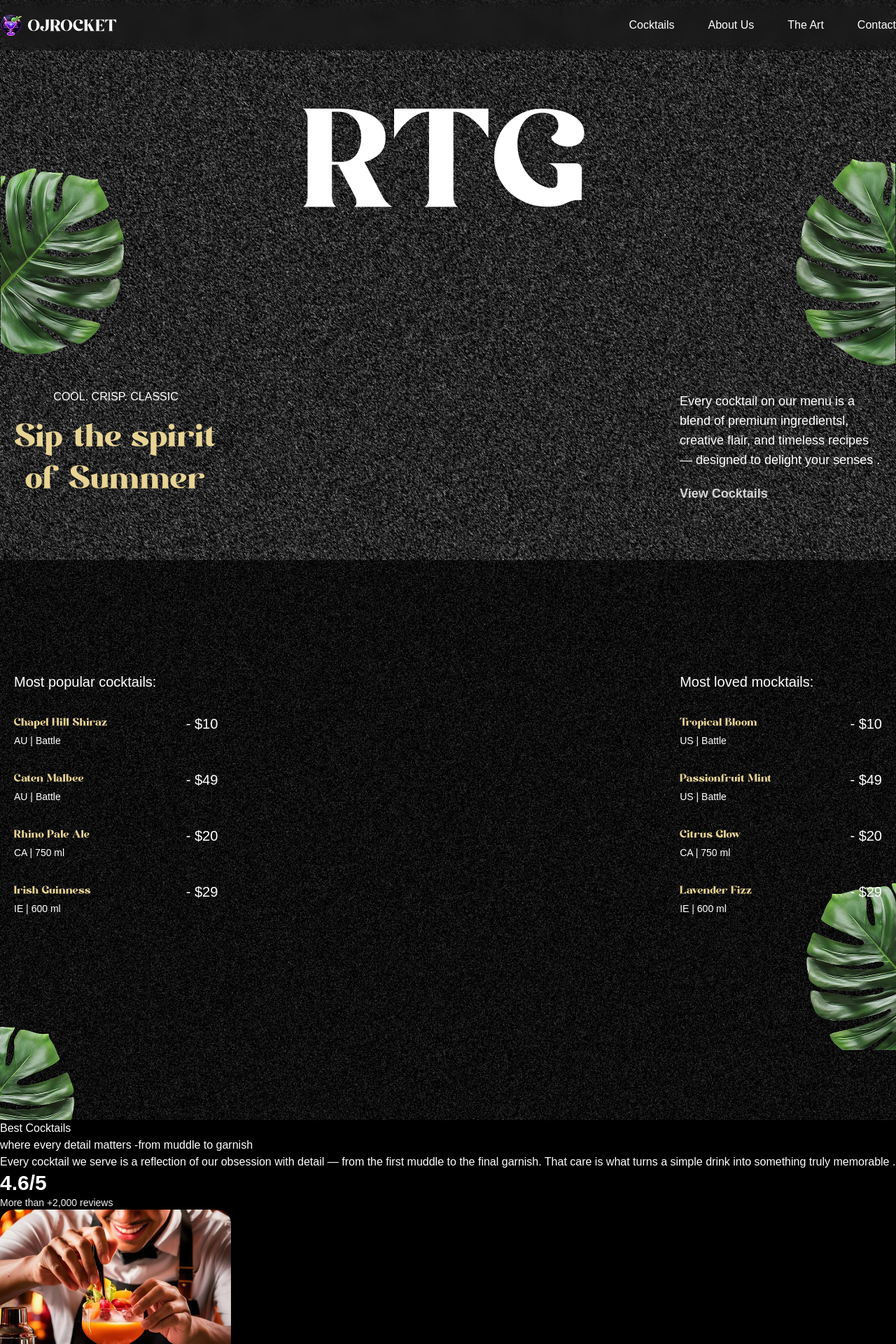
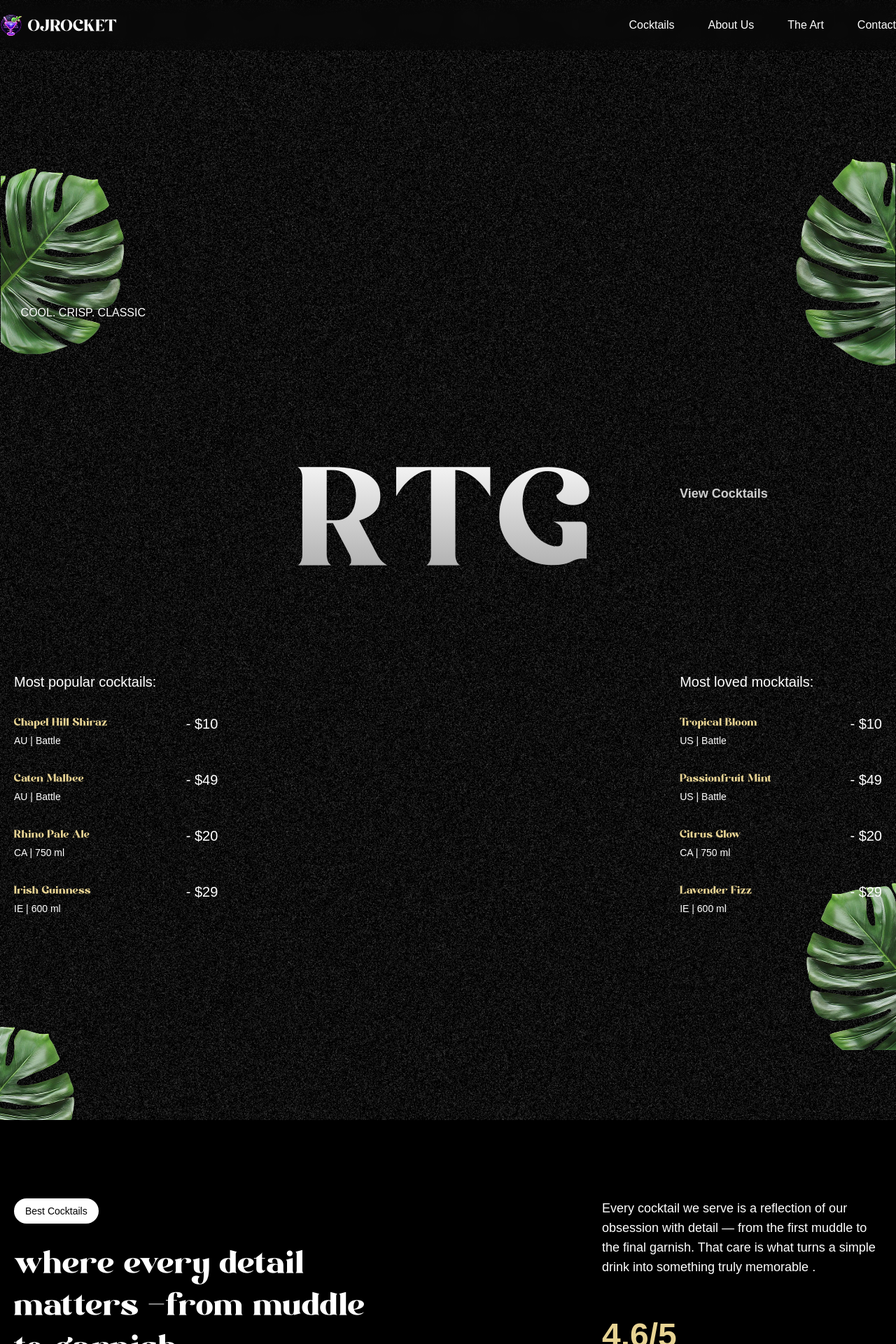
Before and after one commit to ojrocket/MOJITO-GSAP, a React (Vite) app: page / in a window 1280 px wide. Shown: the top 1920 px of the page at 70% size. Built offline with nearby package versions, Linux system fonts and the light colour scheme; a web font is replaced by a local one.

Commit message:
there were some issue with the video playing the scroll trigger and also with the about section alginment . they are fixed in the version

```diff
--- a/src/components/About.jsx
+++ b/src/components/About.jsx
@@ -31,8 +31,7 @@ const About = () => {
         }, '-=0.5')
     })
     return (
-        <div id= " about">
-            <div className="md-16 md:px-0 px-5">
+        <section id="about">
             <div className="content">
                 <div className="md:col-span-8">
                     <p className="badge">Best Cocktails</p>
@@ -42,51 +41,45 @@ const About = () => {
                     </h2>
                 </div>
 
-                    <div className="sub-content">
+                <div className="sub-content md:col-span-4">
                     <p>Every cocktail we serve is a reflection of our obsession with detail —
 from the first muddle to the final garnish. That care is what turns a simple
 drink into something truly memorable .
                     </p>
 
                     <div>
-                            <p className="md:text-3xl text-xl font-bold">
-                                <span>4.6</span>/5
-                            </p>
+                        <span>4.6/5</span>
                         <p className="text-sm text-white-100">
                             More than +2,000 reviews
                         </p>
                     </div>
                 </div>
             </div>
-            </div>
+
             <div className="top-grid">
                 <div className="md:col-span-3">
-                  <div className="noisy"/>
-                  <img src = "/images/abt1.png" alt="grid-img-1"/>
+                    <img src="/images/abt1.png" alt="grid-img-1"/>
                 </div>
 
                 <div className="md:col-span-6">
-                  <div className="noisy"/>
-                  <img src = "/images/abt2.png" alt="grid-img-2"/>
+                    <img src="/images/abt2.png" alt="grid-img-2"/>
                 </div>
 
                 <div className="md:col-span-3">
-                  <div className="noisy"/>
-                  <img src = "/images/abt5.png" alt="grid-img-5"/>
+                    <img src="/images/abt5.png" alt="grid-img-5"/>
                 </div>
             </div>
+
             <div className="bottom-grid">
                 <div className="md:col-span-8">
-                  <div className="noisy"/>
-                  <img src = "/images/abt3.png" alt="grid-img-3"/>
+                    <img src="/images/abt3.png" alt="grid-img-3"/>
                 </div>
 
                 <div className="md:col-span-4">
-                  <div className="noisy"/>
-                  <img src = "/images/abt4.png" alt="grid-img-4"/>
+                    <img src="/images/abt4.png" alt="grid-img-4"/>
                 </div>
             </div>
-        </div>
+        </section>
     )
 }
 
--- a/src/components/hero.jsx
+++ b/src/components/hero.jsx
@@ -9,7 +9,6 @@ const Hero = () => {
   const videoRef = useRef();
 
   const isMobile = useMediaQuery({maxWidth: 768});
-
 
   useGSAP(() => {
     const heroSplit = new SplitText('.title', { type: 'chars, words' });
@@ -43,28 +42,30 @@ const Hero = () => {
       })
       .to('.hero-right-leaf', {y: 200},0)
       .to('.hero-left-leaf', {y: -200},0)
+
     const startValue = isMobile ? 'top 50%' : 'center 60%';
     const endValue = isMobile ? '120% top' : 'bottom top';
 
     let tl = gsap.timeline({
      scrollTrigger: {
-        trigger: '.video',
+      trigger: 'video',
       start: startValue,
       end: endValue,
       scrub: true,
-        pin : true,
+      pin: true,
      },
     });
+
     videoRef.current.onloadedmetadata = () => {
       tl.to(videoRef.current,{
         currentTime : videoRef.current.duration,
       });
     };
-  } , []);
+  } , [isMobile]);
     return (
       <>
        <section id="hero" className="noisy">
-        <h1 className="tile">RTG</h1>
+        <h1 className="title">RTG</h1>
 
         <img src="/images/hero-left-leaf.png"
         alt="hero left leaf"
@@ -82,7 +83,7 @@ const Hero = () => {
             </div>
 
             <div className="view-cocktails">
-              <p className="subtitle">Every cocktail on our menu is a blend of premium ingredientsl, creative
+              <p className="subtitle">Every cocktail on our menu is a blend of premium ingredients, creative
           flair, and timeless recipes — designed to delight your senses .</p>
               <a href="#cocktails">View Cocktails</a>
             </div>
```
Lines whose indentation alone changed are shown as unchanged.
